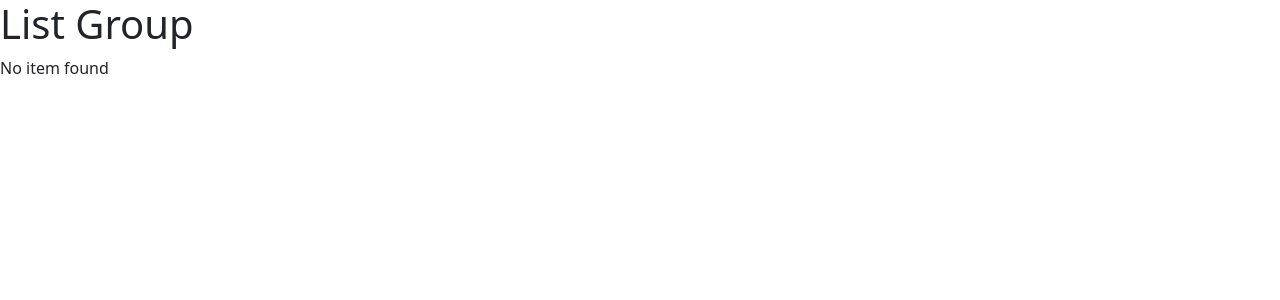
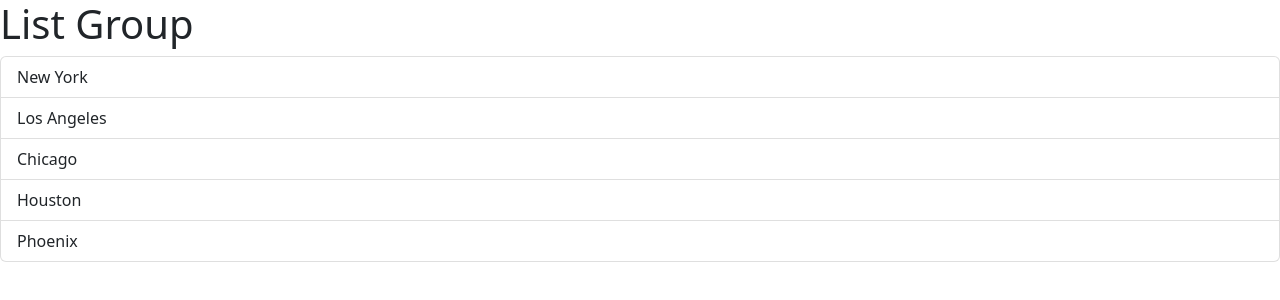
Before and after one commit to MarkusIngerslev/react-app, a React (Vite) app: page / in a window 1280 px wide. Shown: the top 300 px of the page. Built offline with nearby package versions, Linux system fonts and the light colour scheme.

Commit message:
Managing States

```diff
--- a/src/components/ListGroup.tsx
+++ b/src/components/ListGroup.tsx
@@ -1,15 +1,25 @@
+import { useState } from "react";
+
 function ListGroup() {
-    let items = ["New York", "Los Angeles", "Chicago", "Houston", "Phoenix"];
+    const items = ["New York", "Los Angeles", "Chicago", "Houston", "Phoenix"];
 
-    items = [];
+    const [selectedIndex, setSelectedIndex] = useState(-1);
 
     return (
         <>
             <h1>List Group</h1>
             {items.length === 0 && <p>No item found</p>}
             <ul className="list-group">
-                {items.map((item) => (
-                    <li key={item}>{item}</li>
+                {items.map((item, index) => (
+                    <li
+                        className={selectedIndex === index ? "list-group-item active" : "list-group-item"}
+                        key={item}
+                        onClick={() => {
+                            setSelectedIndex(index);
+                        }}
+                    >
+                        {item}
+                    </li>
                 ))}
             </ul>
         </>
```
